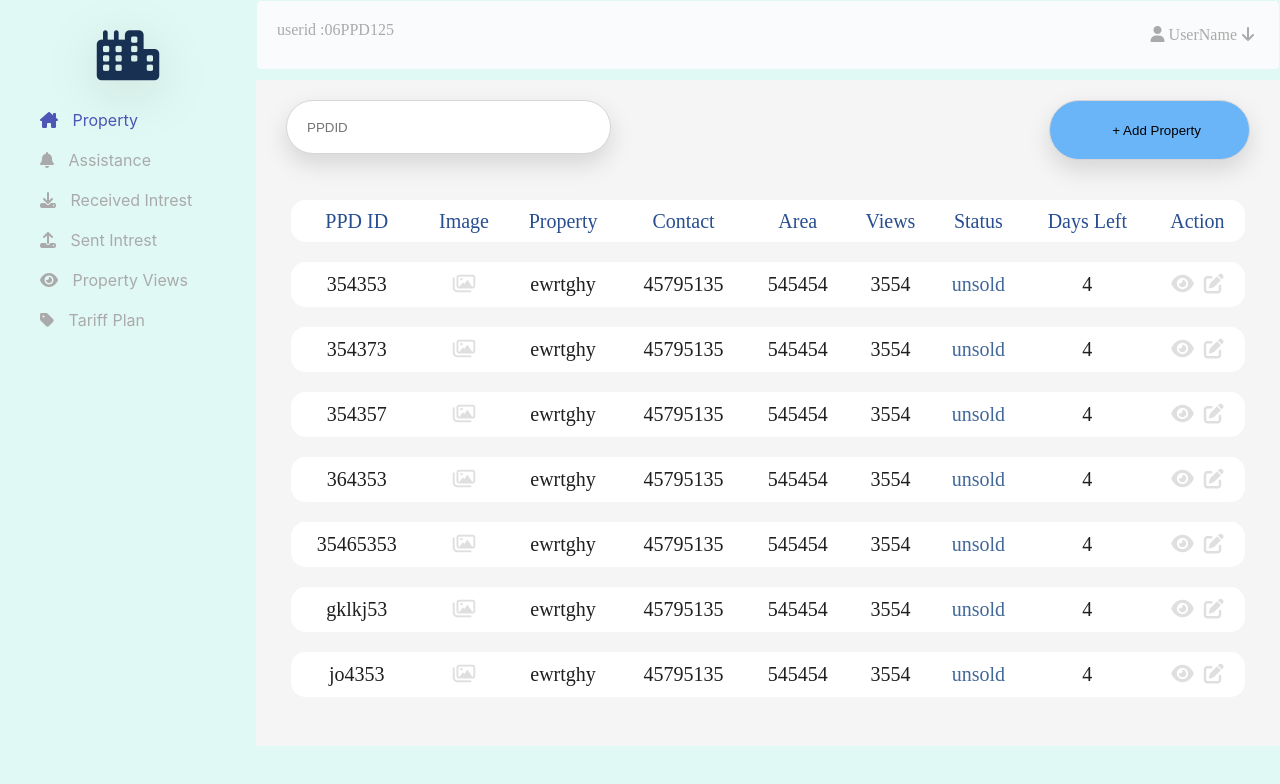
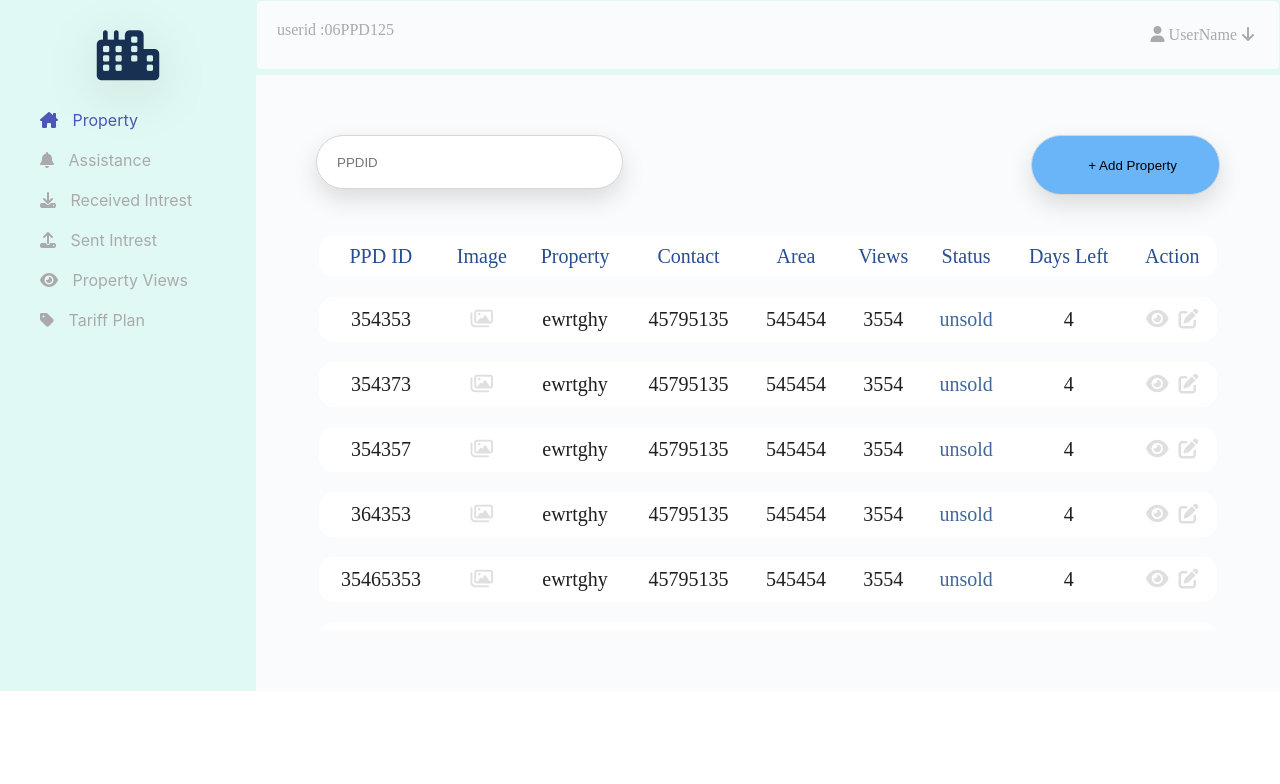
Before and after one commit to dadiprasanth/frontend, a React (Create React App) app: page /property in a window 1280 px wide. Shown: the top 784 px of the page. Built offline with nearby package versions, Linux system fonts and the light colour scheme.

Commit message:
changes pankaj css

```diff
--- a/src/App.css
+++ b/src/App.css
@@ -5,13 +5,14 @@
 
 }
 #bigcon{
-    color:#ccc
+    color:#ccc;
+
 }
 
 .property{
     display:flex;
 
-
+    background: #E1F9F4;
 }
 .child1{
     width:20%;
@@ -19,7 +20,7 @@
 .child2{
     width:80%;
 
-    background: #E1F9F4;
+
 }
 input:focus{
     outline: none;
--- a/src/components/Authentication/login.css
+++ b/src/components/Authentication/login.css
@@ -1,8 +1,8 @@
-body{
+/* body{
     margin: auto;
     background-color:
     #E1F9F4;
-}
+} */
 .login-logo{
     margin:10px;
 }
--- a/src/components/Authentication/register.css
+++ b/src/components/Authentication/register.css
@@ -1,8 +1,8 @@
-body{
+/* body{
     margin: auto;
     background-color:
     #E1F9F4;
-}
+} */
 .register-form{
     text-align: center;
     width:40vw;
--- a/src/components/home/search.css
+++ b/src/components/home/search.css
@@ -2,11 +2,11 @@
     width: 100%;
     height: 90%;
     margin-top:10px;
-    background-color:#F5F5F5;
+
 }
-#search-child{
+/* #search-child{
     height: 740px;
-}
+} */
 .searchBox{
     height: 80px;
 }
@@ -50,15 +50,16 @@
 
 .table-container{
     width: 95%;
-    height: 78%;
+    /* height: 78%; */
     margin: auto;
-    background-color:  #F5F5F5;
+    height:52vh;
     margin-top: 20px;
-    overflow-y: auto;
+    overflow: auto;
     margin-bottom: 30px;
 
     border-radius: 2px;
     box-sizing: border-box;
+
 
 }
 
--- a/src/components/home/search.jsx
+++ b/src/components/home/search.jsx
@@ -11,6 +11,7 @@ const Search = () => {
     const info = data.filter(data=> data.PPDID.toLowerCase().includes(query))
   return (
     <>
+    <div className='bigcontainer'>
      <div className='search-body'>
               <div className='searchBox'>
                 <form className='form'>
@@ -29,6 +30,7 @@ const Search = () => {
             <Table data={info}/>
             </div>
       </div>
+      </div>
     </>
   )
 }
--- a/src/components/home/table.css
+++ b/src/components/home/table.css
@@ -7,6 +7,7 @@ table{
     margin: auto;
 
 }
+
 .table-row{
     box-sizing: border-box;
 
```
